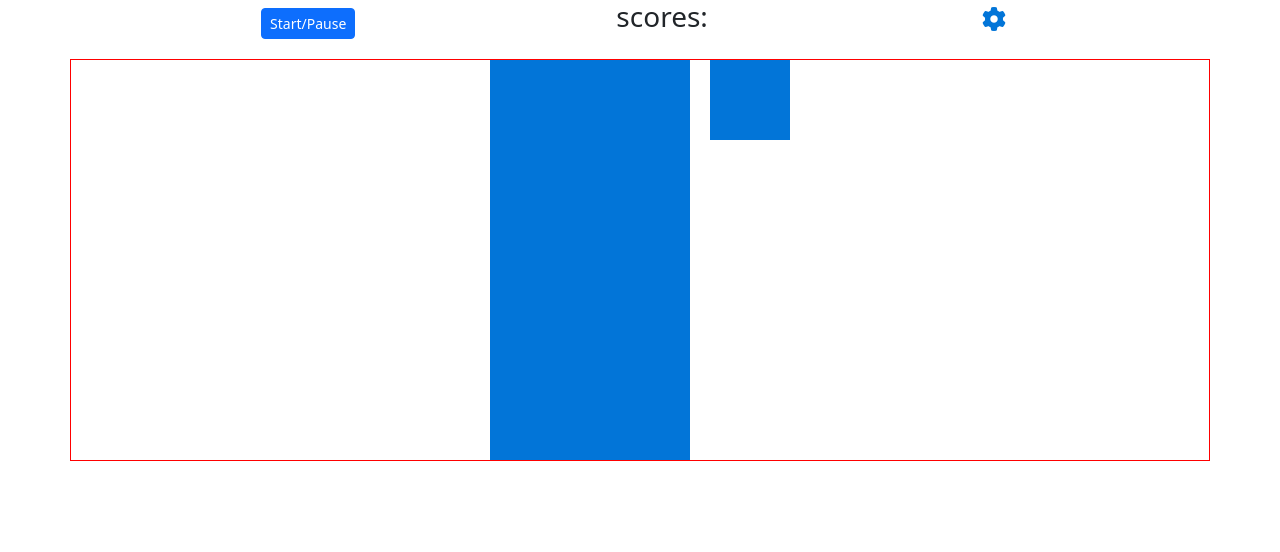
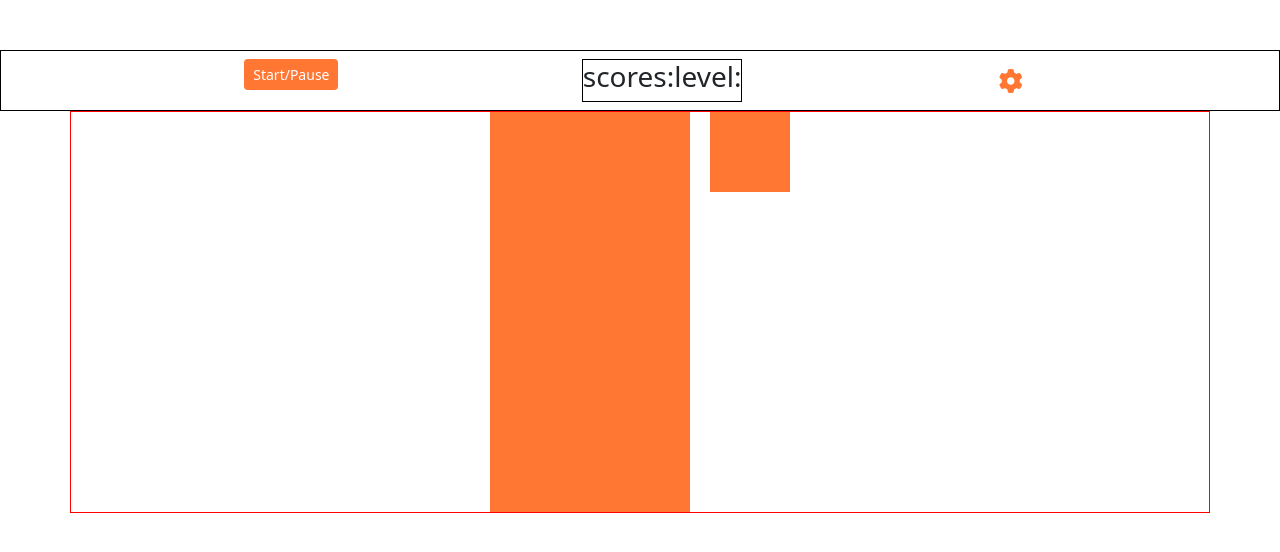
Before and after one commit to amjido-01/tetris-beta-version, a plain HTML site: page index.html in a window 1280 px wide. Drawn offline with nearby package versions, Linux system fonts and the light colour scheme; some packages are replaced by stand-ins of ours; a script that the page names is missing.

Commit message:
adding some cool features

```diff
--- a/index.html
+++ b/index.html
@@ -16,16 +16,19 @@
     <div class="control-fluid d-flex justify-content-md-evenly">
 
         <div>
-            <button type="button" id="start-btn" class="btn btn-primary btn-sm mt-2">Start/Pause</button>
+            <button type="button" id="start-btn" style="background-color: #ff7733; color: white;" class="btn btn-sm mt-2">Start/Pause</button>
         </div>
 
+       <div class="marks">
         <h3>scores:<span id="scores"></span></h3>
+        <h3>level:<span id="level"></span></h3>
+       </div>
 
         <!-- setting section -->
         <div>
             <!-- Button trigger modal -->
             <button type="button" class="btn" id="setting" data-toggle="modal"  data-target="#exampleModalCenter">
-                <i class="fa fa-gear fa-xl" style="color: #0275d8;"></i>
+                <i class="fa fa-gear fa-xl" style="color: #ff7733;"></i>
             </button>
 
             <!-- Modal -->
--- a/script/main.js
+++ b/script/main.js
@@ -24,10 +24,10 @@ let timerId;
 // tetrominoes colors
 const colors = [
     '#d05663',
-    '#f0ad4e',
+    'gray',
     'black',
-    'purple',
-    'gray'
+    'blue',
+    'green'
 ]
 
 const btnSettings = document.querySelector(`#setting`);
@@ -354,7 +354,7 @@ function nextAlert() {
             timerInterval = setInterval(() => {
             b.textContent = `${levelUp}`
         }, 100)
-        clearInterval(timerId)
+        // clearInterval(timerId)
         // motion()
     },
     willClose: () => {
--- a/styles/main.css
+++ b/styles/main.css
@@ -11,15 +11,17 @@ body {
     background-color: #b2bbd3;
 }
 
-.control {
+.control-fluid {
+    /* background-color: black; */
     border: 1px solid black;
     display: flex;
-    justify-content: space-between;
+    justify-content: space-around;
     align-items: center;
 }
 
 @media screen  and (min-width: 400px) {
-    .control {
+    .control-fluid {
+        /* background-color: blue; */
         display: flex;
         justify-content: space-evenly;
         margin-top: 50px;
@@ -45,7 +47,8 @@ body {
 .grid {
     display: flex;
     flex-wrap: wrap;
-    background-color: #0275d8;
+    background-color: #ff7733;
+    /* background-color: #0275d8; */
     width: 200px;
     height: 400px;
 }
@@ -64,12 +67,19 @@ body {
     background-color: red;
 } */
 
+.marks {
+    display: flex;
+    border: 1px solid black;
+    justify-content: space-between;
+}
+
 .mini-grid {
     display: flex;
     flex-wrap: wrap;
     width: 80px;
     height: 80px;
-    background-color: #0275d8;
+    background-color: #ff7733;
+    /* background-color: #0275d8; */
     margin-left: 20px;
 }
 
```
